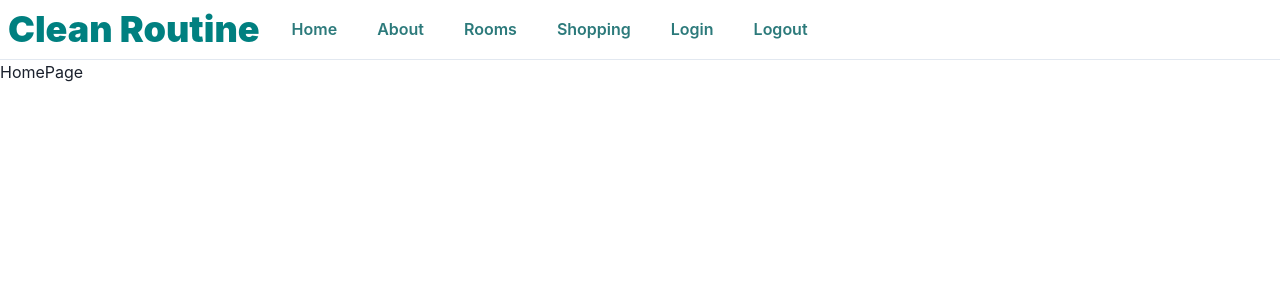
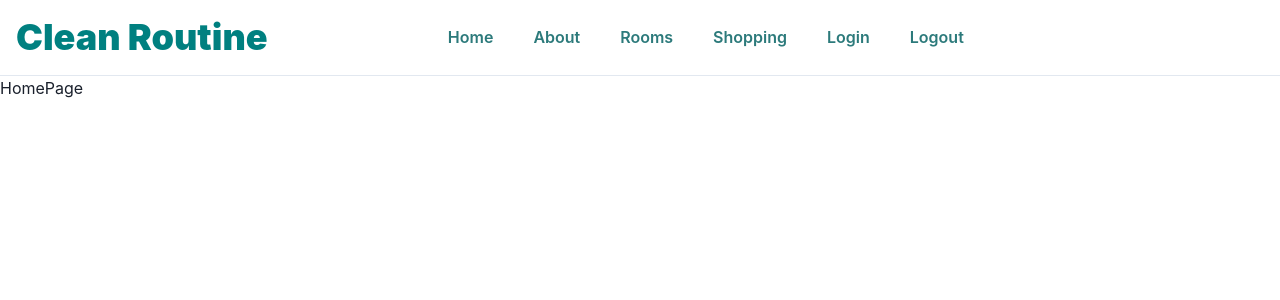
Before and after one commit to jasondbelt/clean_routine, a React (Vite) app in the folder front-end/: page / in a window 1280 px wide. Shown: the top 300 px of the page. Built offline with nearby package versions, Linux system fonts and the light colour scheme.

Commit message:
centered navbar links

```diff
--- a/front-end/src/components/navbar.jsx
+++ b/front-end/src/components/navbar.jsx
@@ -1,5 +1,12 @@
 import React from 'react';
-import { Button, Flex, Heading, HStack, List, ListItem } from '@chakra-ui/react';
+import {
+  Box,
+  Button,
+  Flex,
+  Heading,
+  List,
+  ListItem,
+} from '@chakra-ui/react';
 import { Link as RouterLink, useNavigate } from 'react-router-dom';
 import { logout } from '../endpoints/auth_api';
 
@@ -25,18 +32,21 @@ export function Navbar() {
   };
 
   return (
-    <HStack
-      w="full"
-      alignItems="center"
-      p={2}
-      justifyContent="space-between"
+    <Flex
+      as="nav"
+      w="100%"
+      p={4}
+      align="center"
       borderBottomWidth={1}
     >
-      <Flex alignItems="center" justifyContent="space-between" gap={4}>
-        <Heading color="teal" fontWeight="black">
-          Clean Routine
-        </Heading>
-        <List gap={2} display={{ base: "none", md: "flex" }} styleType="none">
+      {/* Left: Logo */}
+      <Heading color="teal" fontWeight="black" fontSize="4xl" whiteSpace="nowrap">
+        Clean Routine
+      </Heading>
+
+      {/* Center: Menu items */}
+      <Flex flex={1} justify="center">
+        <List display="flex" gap={2} styleType="none" alignItems="center">
           {menuItems.map(({ label, url, action }) => (
             <ListItem key={label}>
               {action ? (
@@ -44,7 +54,7 @@ export function Navbar() {
                   onClick={handleLogout}
                   colorScheme="teal"
                   variant="ghost"
-                  _hover={{ textDecoration: 'none', bg: 'teal.50' }}
+                  _hover={{ bg: 'teal.50' }}
                   _active={{ bg: 'teal.100' }}
                 >
                   {label}
@@ -55,7 +65,7 @@ export function Navbar() {
                   to={url}
                   colorScheme="teal"
                   variant="ghost"
-                  _hover={{ textDecoration: 'none', bg: 'teal.50' }}
+                  _hover={{ bg: 'teal.50' }}
                   _active={{ bg: 'teal.100' }}
                 >
                   {label}
@@ -65,6 +75,9 @@ export function Navbar() {
           ))}
         </List>
       </Flex>
-    </HStack>
+
+      {/* Right: empty for now, helps with centering */}
+      <Box w="120px" /> {/* Optional: Reserve space for future right content */}
+    </Flex>
   );
 }
```
